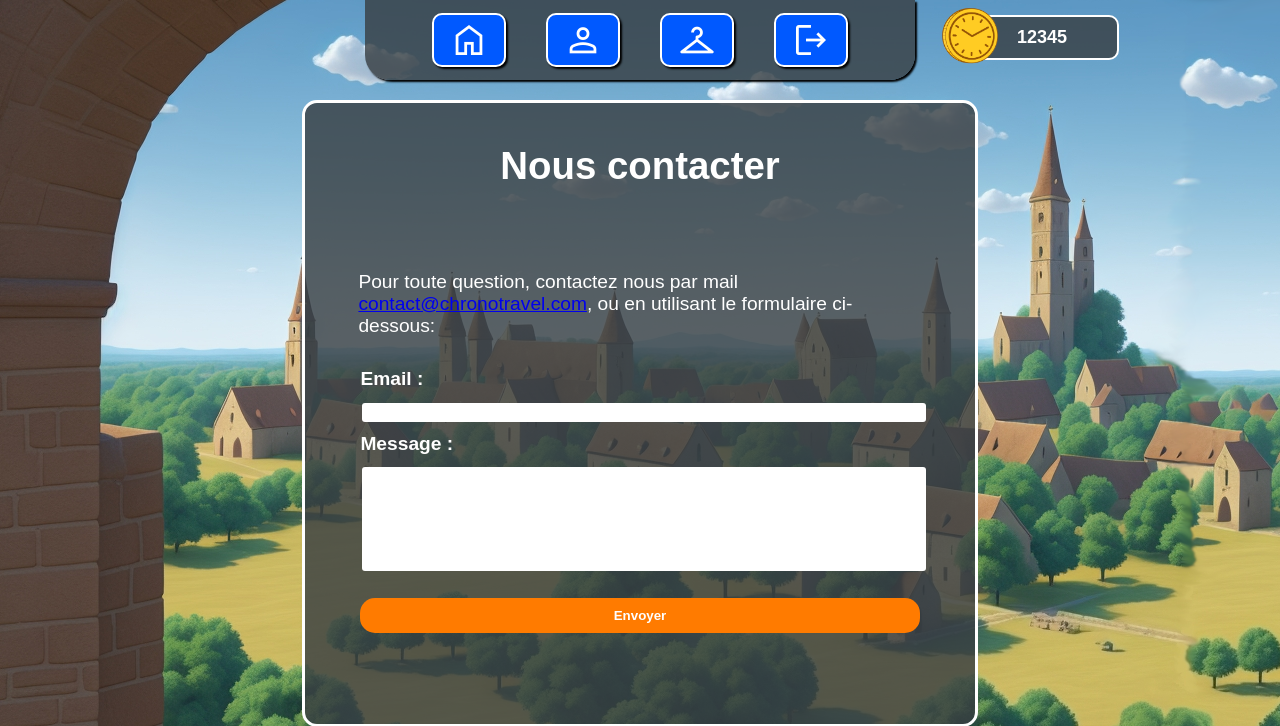
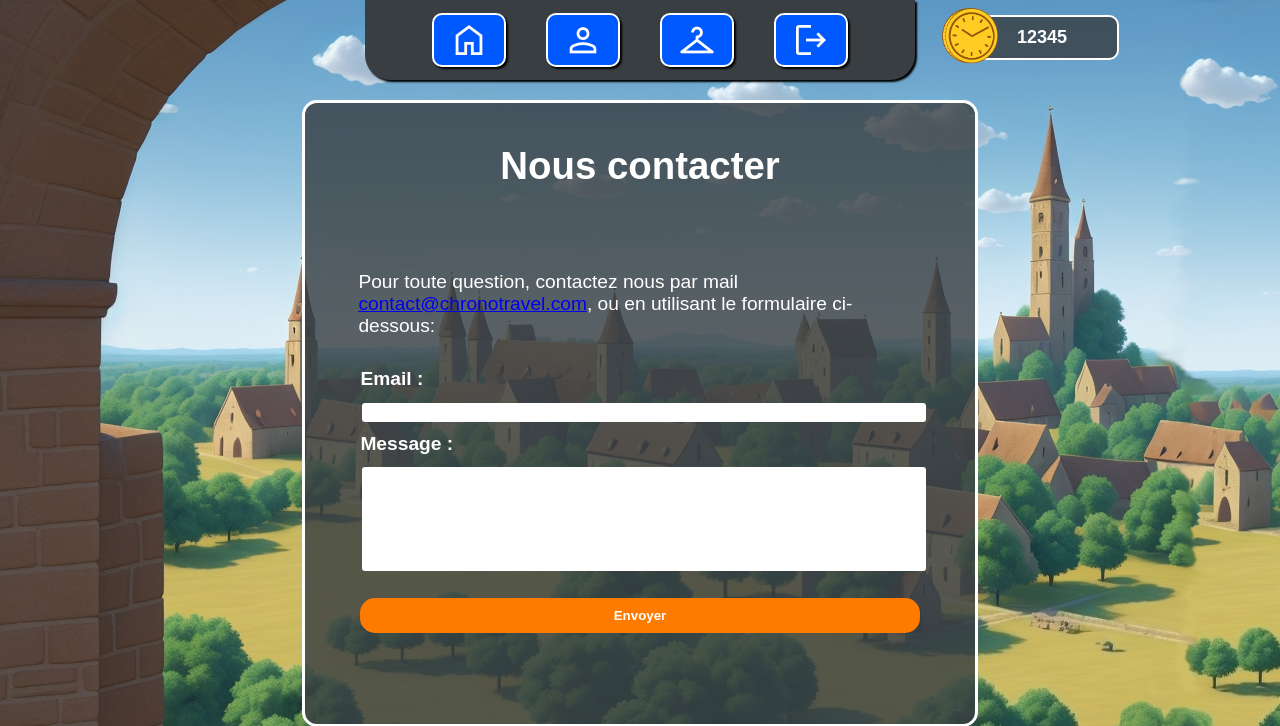
Before and after one commit to MatysMarrot/chronotravel, a PHP site: page /view/contact.view.php in a window 1280 px wide. Shown: the top 726 px of the page. Run offline with PHP 8.4, Linux system fonts and the light colour scheme; data that the repository does not hold is empty.

Commit message:
color fixed

```diff
--- a/view/style/style.css
+++ b/view/style/style.css
@@ -8,6 +8,8 @@ html {
   --main-color: #ff7b00;
   /* Couleur principale du fond */
   --main-background-color: rgba(56, 62, 66, 0.8);
+  /* Couleur header*/
+  --header-background-color:  rgba(56, 62, 66);
   /* Couleur du fond en cas de message */
   --message-background-color: #8f8f8f;
   /*Couleur bouton négatif*/
@@ -54,7 +56,7 @@ header{
 header nav {
   position: absolute;
   top: 0;
-  background-color: var(--main-background-color);
+  background-color: var(--header-background-color);
   width: 550px;
   height: 80px;
   left: 50%;
@@ -84,7 +86,7 @@ header nav ul li span.tooltip_text {
   position: absolute;
   visibility: hidden;
   width: 135px;
-  background-color: var(--main-background-color);
+  background-color: var(--header-background-color);
   color: white;
   text-align: center;
   border-radius: 0 0 10px 10px;
```
